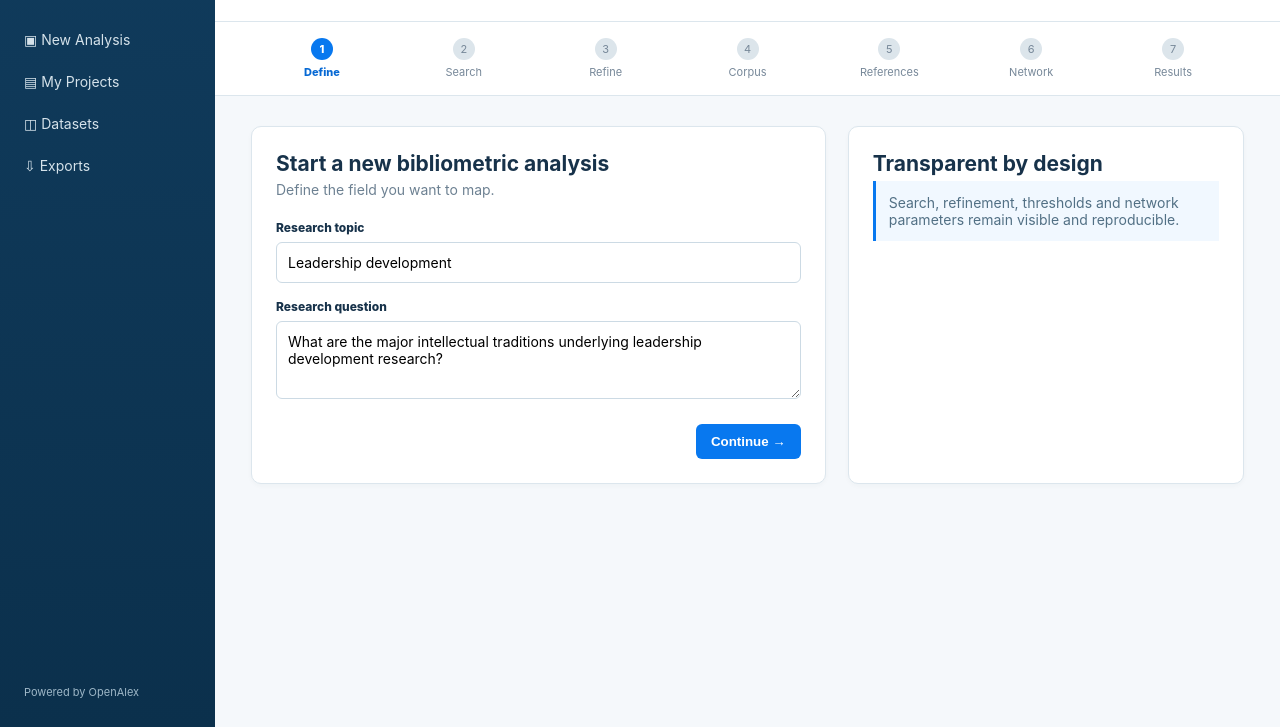
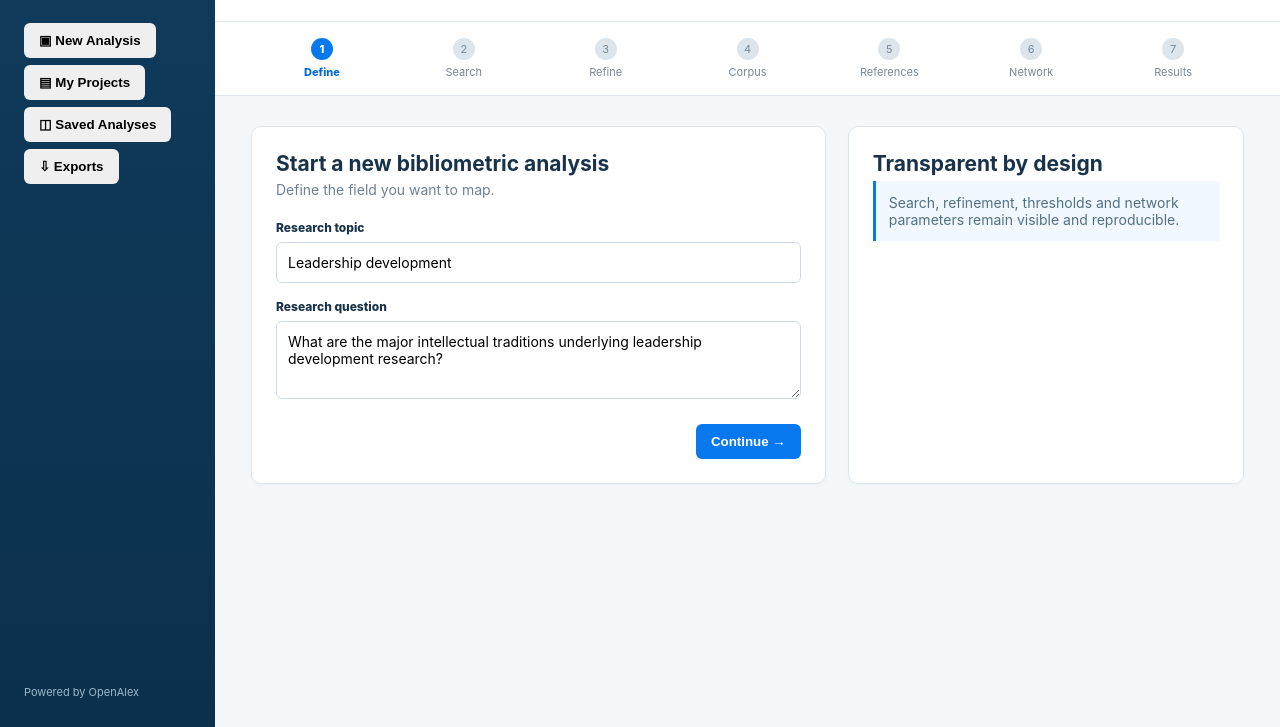
Before and after one commit to Testing-Grounds07/Bibliometric-test, a website: page public/index.html in a window 1280 px wide. Shown: the part 73-800 px from the top of the page. Drawn offline with nearby package versions, Linux system fonts and the light colour scheme.

Commit message:
Add project navigation

```diff
--- a/public/index.html
+++ b/public/index.html
@@ -1 +1 @@
-<!doctype html><html><head><meta charset="utf-8"><meta name="viewport" content="width=device-width"><title>BiblioMap</title><link rel="stylesheet" href="/styles.css"></head><body><aside><div class="brand">▥ BiblioMap</div><nav>▣ New Analysis<br>▤ My Projects<br>◫ Datasets<br>⇩ Exports</nav><footer>Powered by OpenAlex</footer></aside><main><header><small>BIBLIOMETRIC ANALYSIS</small><h1 id="title">Define your study</h1></header><div id="steps"></div><section id="app"></section></main><script src="https://cdn.jsdelivr.net/npm/d3@7"></script><script src="/app.js"></script></body></html>
+<!doctype html><html><head><meta charset="utf-8"><meta name="viewport" content="width=device-width"><title>BiblioMap</title><link rel="stylesheet" href="/styles.css"></head><body><aside><div class="brand">▥ BiblioMap</div><nav><button onclick="newAnalysis()">▣ New Analysis</button><button onclick="projectsUI()">▤ My Projects</button><button onclick="projectsUI()">◫ Saved Analyses</button><button onclick="s===6&&exp()">⇩ Exports</button></nav><footer>Powered by OpenAlex</footer></aside><main><header><small>BIBLIOMETRIC ANALYSIS</small><h1 id="title">Define your study</h1></header><div id="steps"></div><section id="app"></section></main><script src="https://cdn.jsdelivr.net/npm/d3@7"></script><script src="/app.js"></script></body></html>
```
